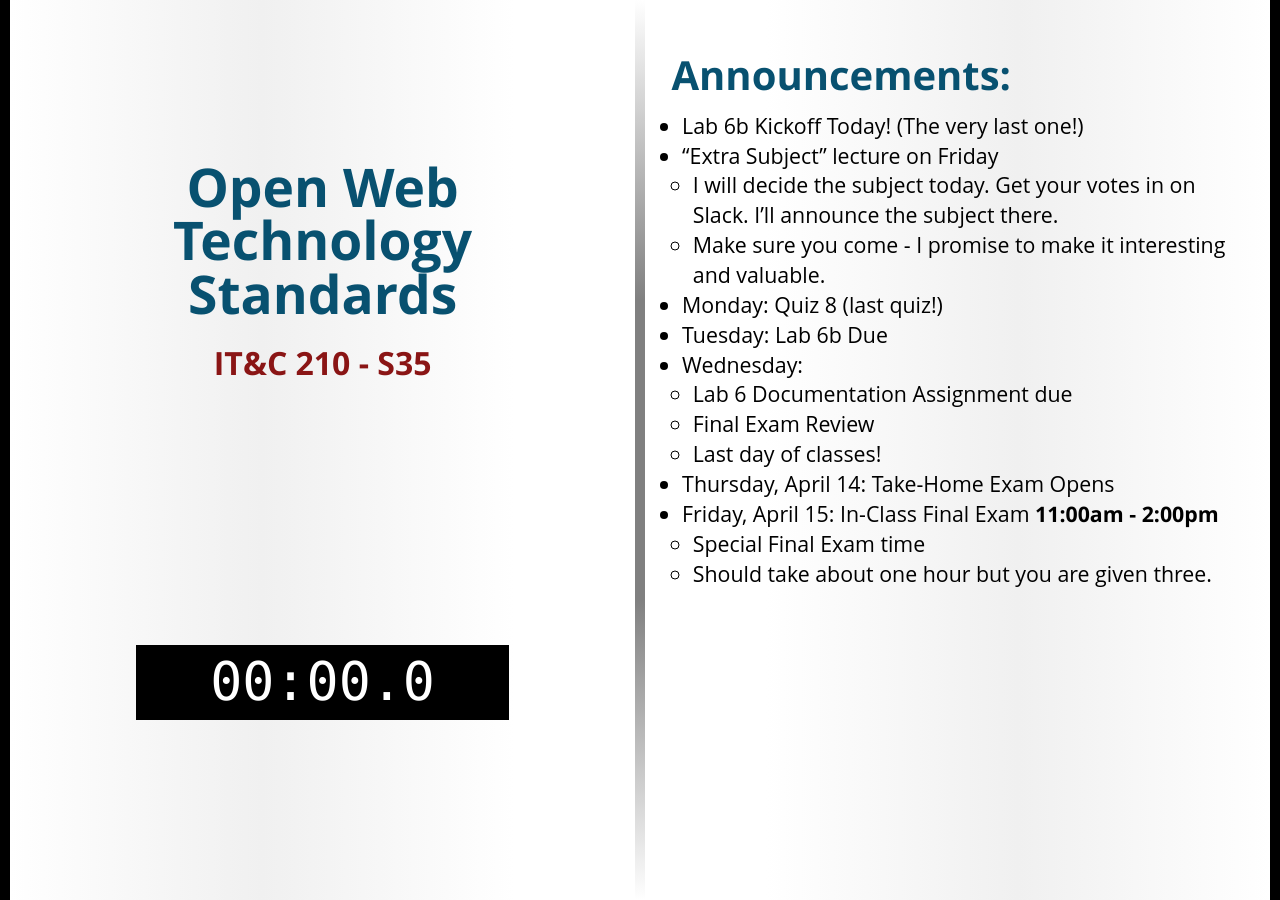
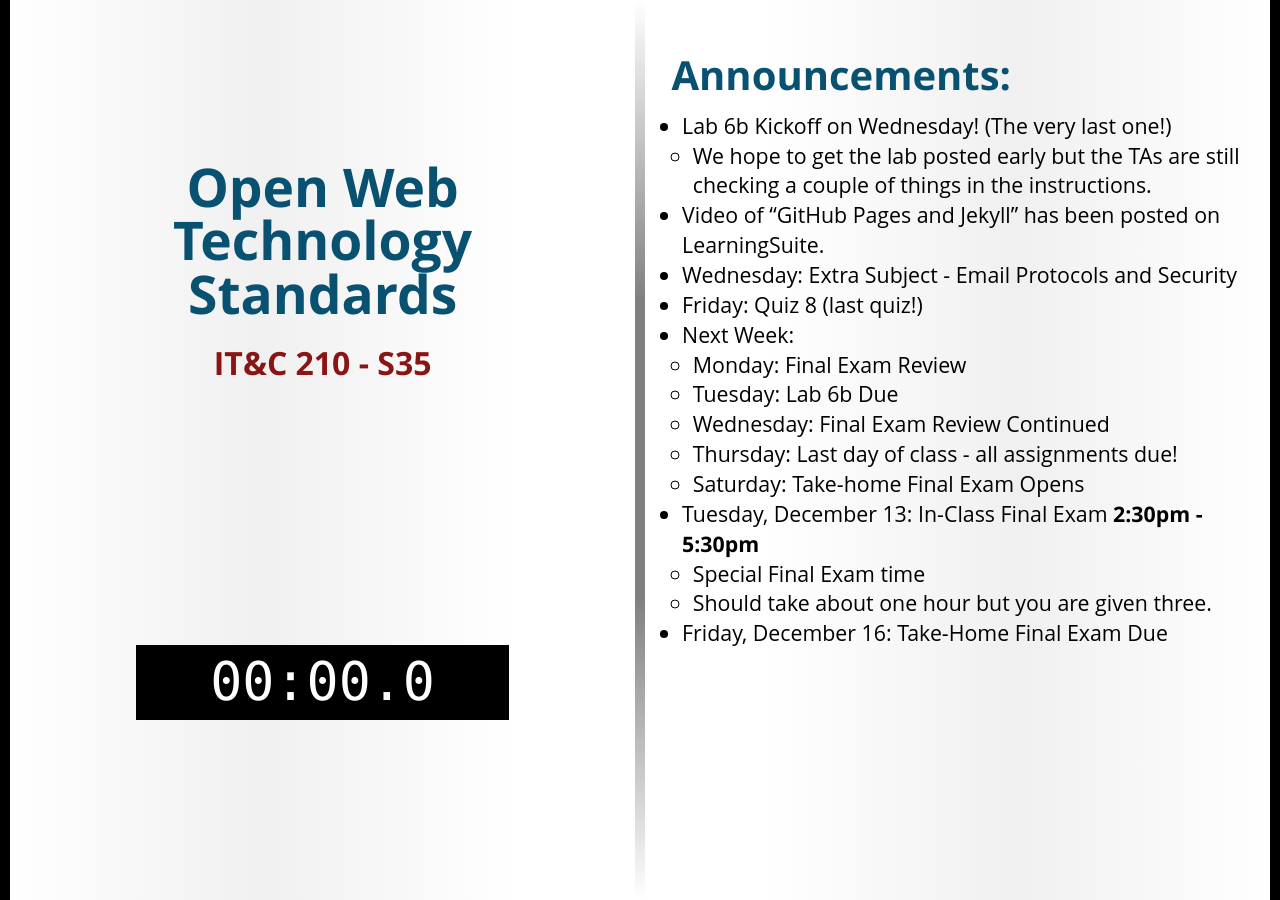
Before and after one commit to BYU-ITC-210/BYU-ITC-210.github.io, a Jekyll site: the page built from _welcome/S35.md, in a window 1280 px wide. Built offline with Jekyll 4.4.1, drawn with Linux system fonts in a browser that asks for light colours; some web fonts are replaced.

Commit message:
Welcome S35

```diff
--- a/_welcome/S35.md
+++ b/_welcome/S35.md
@@ -3,17 +3,18 @@ title: Open Web Technology Standards
 session: S35
 ---
 
-* Lab 6b Kickoff Today! (The very last one!)
-* "Extra Subject" lecture on Friday
-    * I will decide the subject today. Get your votes in on Slack. I'll announce the subject there.
-    * Make sure you come - I promise to make it interesting and valuable.
-* Monday: Quiz 8 (last quiz!)
-* Tuesday: Lab 6b Due
-* Wednesday:
-    * Lab 6 Documentation Assignment due
-    * Final Exam Review
-    * Last day of classes!
-* Thursday, April 14: Take-Home Exam Opens
-* Friday, April 15: In-Class Final Exam **11:00am - 2:00pm**
+* Lab 6b Kickoff on Wednesday! (The very last one!)
+    * We hope to get the lab posted early but the TAs are still checking a couple of things in the instructions.
+* Video of "GitHub Pages and Jekyll" has been posted on LearningSuite.
+* Wednesday: Extra Subject - Email Protocols and Security
+* Friday: Quiz 8 (last quiz!)
+* Next Week:
+    * Monday: Final Exam Review
+    * Tuesday: Lab 6b Due
+    * Wednesday: Final Exam Review Continued
+    * Thursday: Last day of class - all assignments due!
+    * Saturday: Take-home Final Exam Opens
+* Tuesday, December 13: In-Class Final Exam **2:30pm - 5:30pm**
     * Special Final Exam time
     * Should take about one hour but you are given three.
+* Friday, December 16: Take-Home Final Exam Due
```
